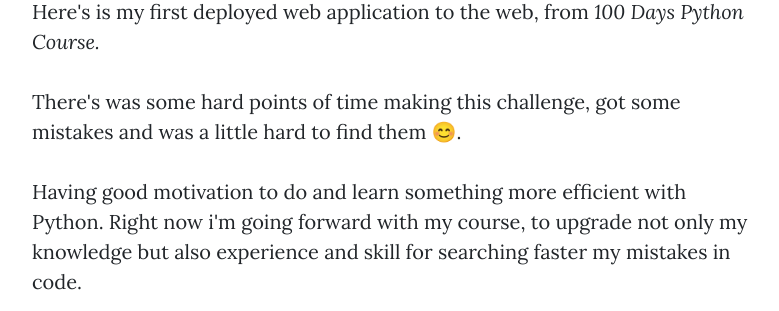
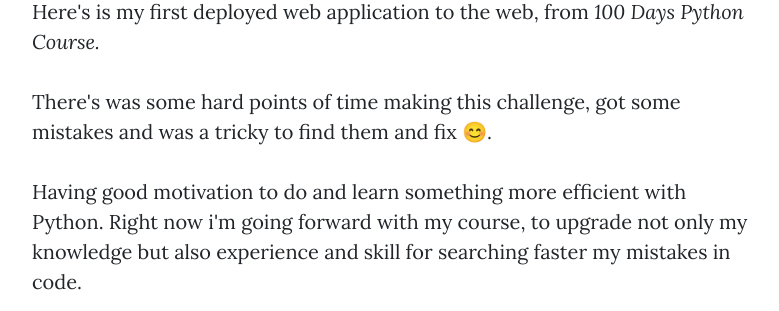
Before and after one commit to nvalikn/Blog-with-users-start, a Flask app: page /about in a window 1280 px wide. Shown: the part 615-926 px from the top of the page, without its empty margins (243-1022 px from the left). Run offline with Flask 2, Linux system fonts and the light colour scheme; some libraries are stand-ins or nearby versions.

Commit message:
Updated about info part2

```diff
--- a/templates/about.html
+++ b/templates/about.html
@@ -20,7 +20,7 @@
     <div class="row">
       <div class="col-lg-8 col-md-10 mx-auto">
         <p>Here's is my first deployed web application to the web, from <em>100 Days Python Course.</em></p>
-        <p>There's was some hard points of time making this challenge, got some mistakes and was a little hard to find them 😊.</p>
+        <p>There's was some hard points of time making this challenge, got some mistakes and was a tricky to find them and fix 😊.</p>
         <p>Having good motivation to do and learn something more efficient with Python. Right now i'm going forward with my course,
         to upgrade not only my knowledge but also experience and skill for searching faster my mistakes in code.</p>
       </div>
```
